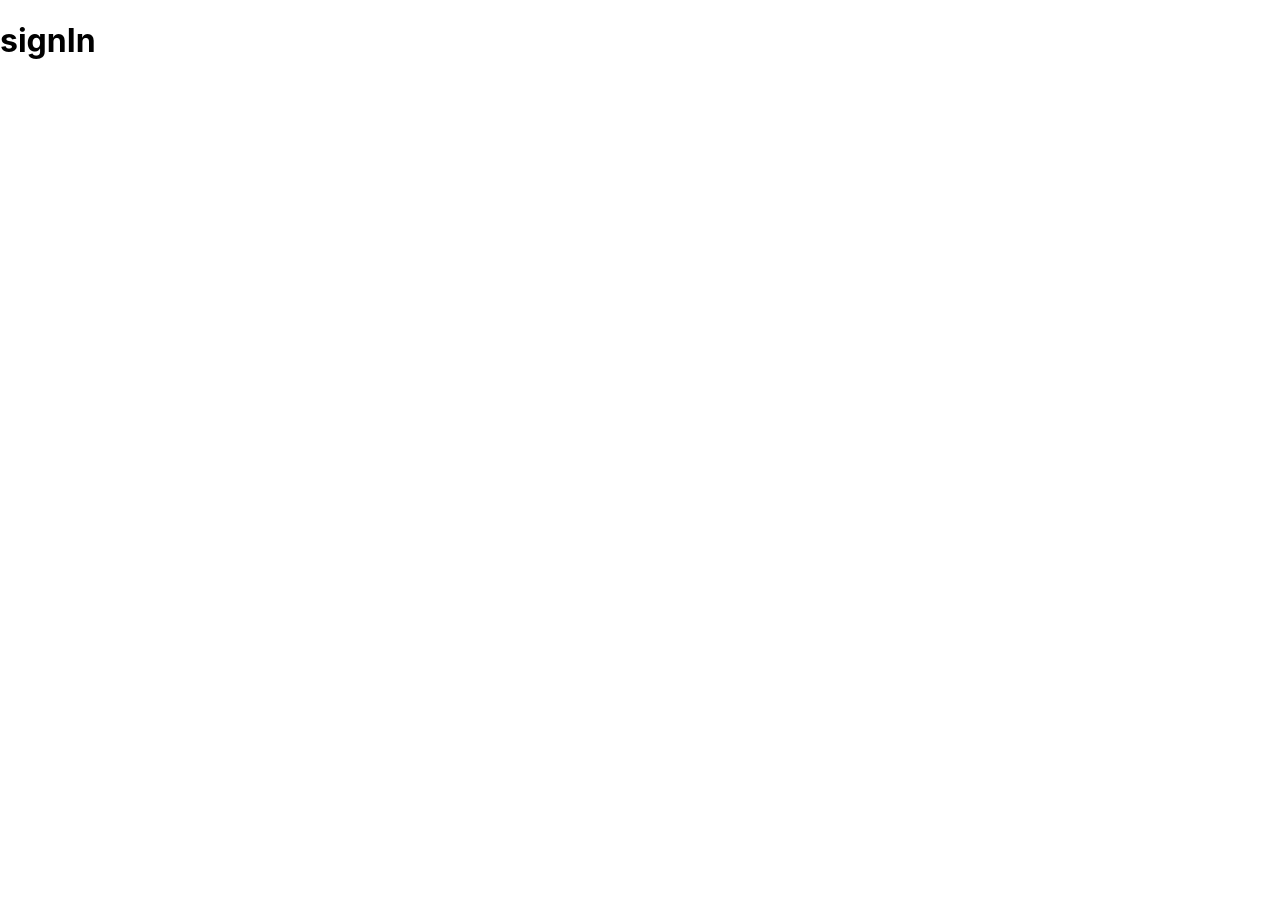
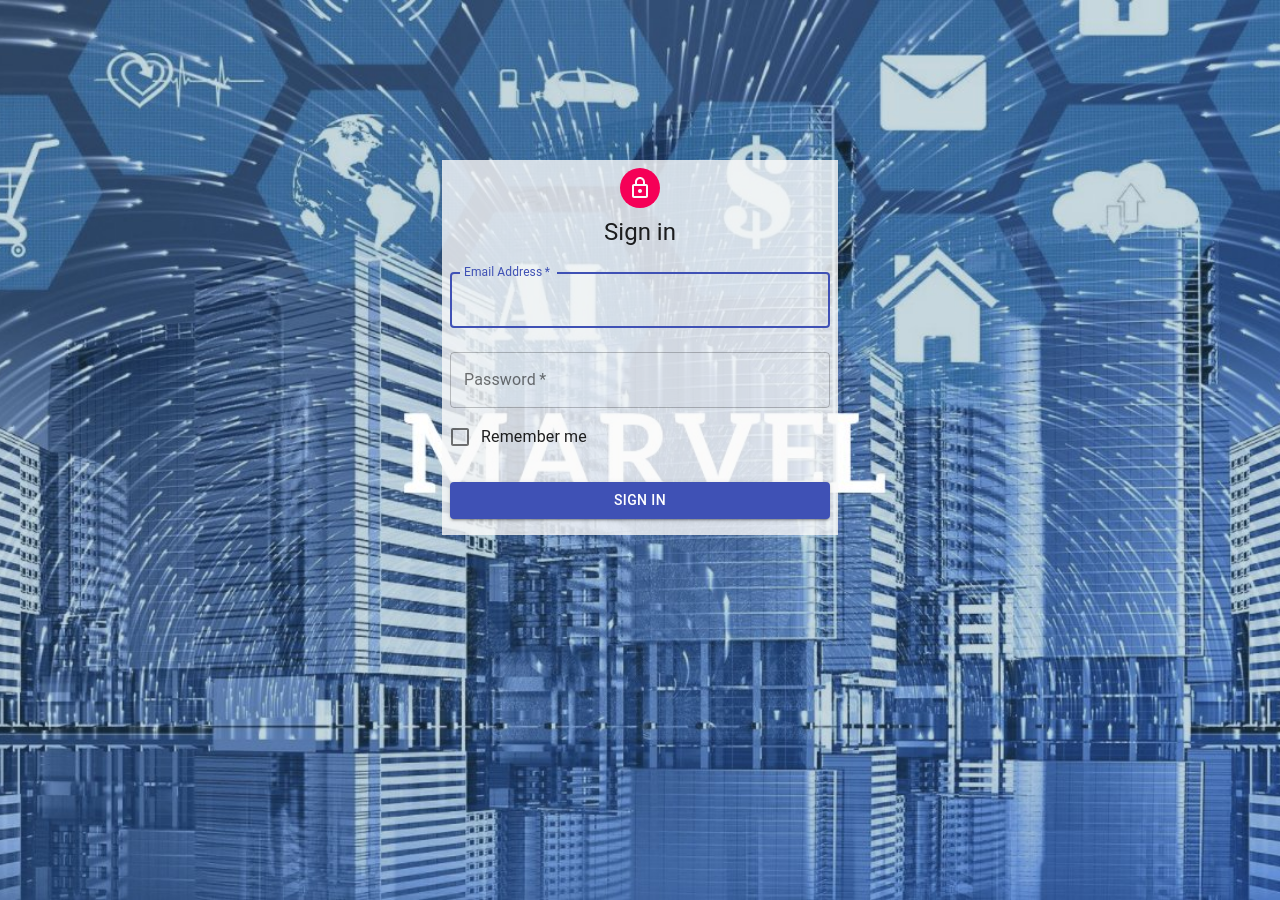
Before and after one commit to mehdi4dev/aaaa, a React (Create React App) app: page / in a window 1280 px wide. Before the commit the page ends 800 px from the top, so only its background shows below. Built offline with nearby package versions, Linux system fonts and the light colour scheme.

Commit message:
using material ui to design pages

```diff
--- /dev/null
+++ b/src/component/card.js
@@ -0,0 +1,58 @@
+import React from "react"
+import {CardActions,
+        makeStyles,
+        Button,
+        Card,
+        CardMedia,
+        CardContent,
+        Typography
+    } from "@material-ui/core"
+import captian from '../images/1.jpg'
+
+const useStyles=makeStyles((theme)=>({
+    card: {
+        height: '100%',
+        display: 'flex',
+        flexDirection: 'column',
+      },
+      cardMedia: {
+        paddingTop: '100%', // 16:9
+
+      },
+      cardContent: {
+        flexGrow: 1,
+      }
+}))
+
+export default function Cards({props}){
+    const classes=useStyles()
+return(
+        <Card className={classes.card}>
+            <CardMedia
+
+            className={classes.cardMedia}
+            image={captian}
+
+            title="Image title"
+            />
+
+            <CardContent className={classes.cardContent}>
+            <Typography gutterBottom variant="h5" component="h2">
+                Heading
+            </Typography>
+            <Typography>
+                This is a media card. You can use this section to describe the content.
+            </Typography>
+            </CardContent>
+            <CardActions>
+            <Button size="small" color="primary">
+                View
+            </Button>
+            <Button size="small" color="primary">
+                Edit
+            </Button>
+            </CardActions>
+        </Card>
+
+    );
+}
--- a/src/pages/favoriteheroes.js
+++ b/src/pages/favoriteheroes.js
@@ -1,6 +1,102 @@
-import React from "react"
-export default function favorite(){
-    return(
-        <h1>favoriteheroes</h1>
-    );
+import React,{useState} from 'react';
+
+import Card from "../component/card"
+import {Container,
+        Grid,
+        Avatar,
+        Menu,
+        MenuItem,
+        IconButton,
+        Typography,
+        Toolbar,
+        AppBar,
+        makeStyles
+      } from '@material-ui/core'
+
+
+
+
+
+const useStyles = makeStyles((theme) => ({
+  root: {
+    flexGrow: 1,
+
+  },
+  title: {
+    flexGrow: 1,
+  },
+
+  cardGrid: {
+    paddingTop: theme.spacing(8),
+    paddingBottom: theme.spacing(4),
+  },
+
+  largeavatar:{
+      width:theme.spacing(10),
+      height:theme.spacing(10)
+  },
+  menu:{
+      marginTop:theme.spacing(8)
+  }
+}));
+
+
+const cards = [1, 2, 3, 4, 5, 6];
+
+export default function     () {
+const classes = useStyles();
+const [anchorEl, setAnchorEl] = useState(null);
+
+const handleClick = (event) => {
+setAnchorEl(event.currentTarget);
+};
+
+const handleClose = () => {
+setAnchorEl(null);
+};
+
+  return (
+    <div className={classes.root}>
+      <AppBar position="static" className={classes.ma}>
+        <Toolbar variant="regular">
+
+          <Typography variant="h4" className={classes.title}>
+            Marvel Heroes
+          </Typography>
+
+              <IconButton
+               onClick={handleClick}
+              >
+                <Avatar src="/lizard.jpg" className={classes.largeavatar} />
+              </IconButton>
+
+              <Menu
+                id="simple-menu"
+                anchorEl={anchorEl}
+                keepMounted
+                open={Boolean(anchorEl)}
+                className={classes.Menu}
+                onClose={handleClose}
+                >
+                    <MenuItem  >Username</MenuItem>
+                    <MenuItem onClick={handleClose}>Logout</MenuItem>
+            </Menu>
+
+        </Toolbar>
+      </AppBar>
+      <Container className={classes.cardGrid} maxWidth="lg">
+          <Grid container spacing={4}>
+            {cards.map((card) => (
+              <Grid item key={card} xs={12} sm={6} md={4}>
+                <Card  />
+              </Grid>
+            ))}
+          </Grid>
+        </Container>
+
+    </div>
+
+
+  );
+
 }
--- a/src/pages/signin.js
+++ b/src/pages/signin.js
@@ -1,6 +1,111 @@
-import React from "react"
-export default function signIn(){
-    return(
-        <h1>signIn</h1>
-    );
+import React from 'react';
+import {Avatar,
+        Button,
+        CssBaseline,
+        TextField,
+        FormControlLabel,
+        Checkbox,
+        makeStyles,
+        Container,
+        Typography
+    } from "@material-ui/core"
+import LockOutlinedIcon from '@material-ui/icons/LockOutlined';
+import { fade } from '@material-ui/core/styles/colorManipulator';
+
+
+const useStyles = makeStyles((theme) => ({
+    root:{
+         height: 900,
+        backgroundImage:'url(/MARVEL.jpg)',
+        backgroundRepeat: 'no-repeat',
+        backgroundSize: 'cover',
+        backgroundPosition: 'center',
+
+    },
+    paper: {
+        paddingLeft:theme.spacing(1),
+        paddingRight:theme.spacing(1),
+        backgroundColor:fade(theme.palette.grey[50], 0.8),
+        display: 'flex',
+        flexDirection: 'column',
+        alignItems: 'center',
+    },
+    avatar: {
+        margin: theme.spacing(1),
+        backgroundColor: theme.palette.secondary.main,
+    },
+    form: {
+        width: '100%', // Fix IE 11 issue.
+        marginTop: theme.spacing(1),
+
+    },
+    submit: {
+        margin: theme.spacing(3, 0, 2),
+    },
+    container:{
+        paddingTop: theme.spacing(20),
+    }
+}));
+
+export default function SignIn() {
+  const classes = useStyles();
+
+  return (
+     <div className={classes.root}>
+
+    <Container    component="main" maxWidth="xs" className={classes.container} >
+        <CssBaseline />
+      <div className={classes.paper}>
+        <Avatar className={classes.avatar}>
+          <LockOutlinedIcon />
+        </Avatar>
+        <Typography component="h1" variant="h5" color="" >
+          Sign in
+        </Typography>
+        <form className={classes.form} noValidate>
+          <TextField
+            variant="outlined"
+            margin="normal"
+            required
+            fullWidth
+            id="email"
+            label="Email Address"
+            name="email"
+            autoComplete="email"
+            autoFocus
+            />
+          <TextField
+            variant="outlined"
+            margin="normal"
+            required
+            fullWidth
+            name="password"
+            label="Password"
+            type="password"
+            id="password"
+            autoComplete="current-password"
+            />
+          <FormControlLabel
+            control={<Checkbox value="remember" color="primary" />}
+            label="Remember me"
+            />
+          <Button
+            type="submit"
+            fullWidth
+            variant="contained"
+            color="primary"
+            className={classes.submit}
+
+
+            >
+            Sign In
+          </Button>
+
+        </form>
+      </div>
+
+    </Container>
+    </div>
+
+  );
 }
```
Also changed, not shown: src/App.js (+4 -4 lines), public/MARVEL.jpg (added), src/images/1.jpg (added).
